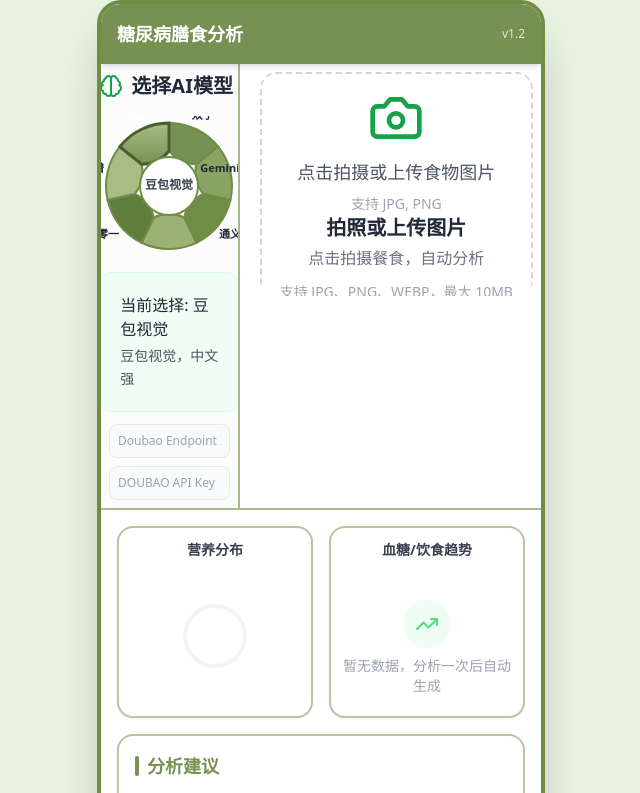
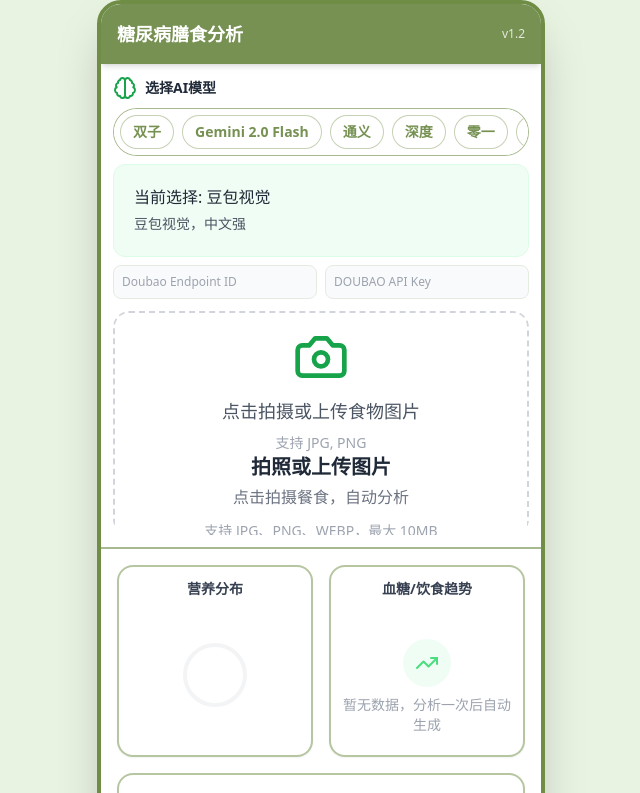
Before and after one commit to litongxue7788/diabetic-diet-analyzer-node, a Next.js app in the folder diabetic-diet-analyze/: page / in a window 1280 px wide. Shown: the top 793 px of the page, without its empty margins (319-959 px from the left). Built offline with nearby package versions, Linux system fonts and the light colour scheme.

Commit message:
layout(ui): 模型选择横向放置于上传框上方，按钮文字内置；整体填充抹茶绿；简化结构

```diff
--- a/diabetic-diet-analyze/app/components/ModelSelector.tsx
+++ b/diabetic-diet-analyze/app/components/ModelSelector.tsx
@@ -15,9 +15,10 @@
   selectedModel: string
   onModelSelect: (modelId: string) => void
   size?: number
+  variant?: 'circle' | 'horizontal'
 }
 
-export default function ModelSelector({ selectedModel, onModelSelect, size }: ModelSelectorProps) {
+export default function ModelSelector({ selectedModel, onModelSelect, size, variant = 'horizontal' }: ModelSelectorProps) {
   const [models, setModels] = useState<Model[]>([])
   const [loading, setLoading] = useState(true)
 
@@ -76,12 +77,12 @@
   if (loading) {
     return (
       <div className="space-y-4">
-        <h3 className="text-xl font-bold text-gray-800 flex items-center gap-2">
+        <h3 className="text-base font-bold text-gray-800 flex items-center gap-2">
           <Brain className="w-6 h-6 text-green-600" />
           选择AI模型
         </h3>
         <div className="animate-pulse space-y-2">
-          <div className="h-14 bg-gray-200 rounded-xl"></div>
+          <div className="h-10 bg-gray-200 rounded-full"></div>
           <div className="h-5 bg-gray-200 rounded w-2/3"></div>
         </div>
       </div>
@@ -89,22 +90,31 @@
   }
 
   return (
-    <div className="space-y-4">
-      <h3 className="text-xl font-bold text-gray-800 flex items-center gap-2">
+    <div className="space-y-2">
+      <h3 className="text-sm font-bold text-gray-800 flex items-center gap-2">
         <Brain className="w-6 h-6 text-green-600" />
         选择AI模型
       </h3>
 
-      <div className="flex items-center justify-center">
-        <SegmentedCircle
+      {variant === 'circle' ? (
+        <div className="flex items-center justify-center">
+          <SegmentedCircle
+            models={models}
+            selectedModel={selectedModel}
+            onSelect={onModelSelect}
+            size={size}
+            labelMap={cnShort}
+            centerLabelMap={cnFull}
+          />
+        </div>
+      ) : (
+        <HorizontalSegments
           models={models}
           selectedModel={selectedModel}
           onSelect={onModelSelect}
-          size={size}
           labelMap={cnShort}
-          centerLabelMap={cnFull}
         />
-      </div>
+      )}
 
       {selectedModel && (
         <div className="p-5 bg-green-50 rounded-xl border border-green-100">
@@ -116,6 +126,39 @@
           </p>
         </div>
       )}
+    </div>
+  )
+}
+
+function HorizontalSegments({
+  models,
+  selectedModel,
+  onSelect,
+  labelMap,
+}: {
+  models: Model[]
+  selectedModel: string
+  onSelect: (id: string) => void
+  labelMap?: Record<string, string>
+}) {
+  return (
+    <div className="w-full flex items-center gap-2 bg-white rounded-full border border-[#6F8D45]/60 p-1.5 overflow-x-auto">
+      {models.map((m) => {
+        const active = selectedModel === m.id
+        const disabled = m.status !== 'available'
+        return (
+          <button
+            key={m.id}
+            onClick={() => !disabled && onSelect(m.id)}
+            className={`px-3 py-1.5 rounded-full text-sm font-bold transition-all whitespace-nowrap ${
+              active ? 'bg-[#769152] text-white shadow' : 'bg-white text-[#769152] border border-[#6F8D45]/40'
+            } ${disabled ? 'opacity-40 cursor-not-allowed' : 'cursor-pointer'}`}
+            aria-pressed={active}
+          >
+            {(labelMap && labelMap[m.id]) || m.name}
+          </button>
+        )
+      })}
     </div>
   )
 }
--- a/diabetic-diet-analyze/app/page.tsx
+++ b/diabetic-diet-analyze/app/page.tsx
@@ -99,18 +99,17 @@
 
         {/* Tab 1: Dashboard */}
         <div className={activeTab === 0 ? 'block' : 'hidden'}>
-           {/* Top Section: Settings & Upload */}
-           <div className="grid grid-cols-12 gap-3 border-b-2 border-[#6F8D45]/60">
-            {/* Left: Model Settings */}
-            <div className="col-span-4 p-2 border-r-2 border-[#6F8D45]/60 flex flex-col items-center justify-center bg-gray-50/50 relative overflow-hidden min-h-[220px]">
-              <ModelSelector selectedModel={selectedModel} onModelSelect={setSelectedModel} size={140} />
+           {/* Top: Horizontal Model Selector above upload */}
+           <div className="p-3 bg-white border-b-2 border-[#6F8D45]/60">
+             <ModelSelector selectedModel={selectedModel} onModelSelect={setSelectedModel} variant="horizontal" />
+             <div className="mt-2 grid grid-cols-2 gap-2">
                {provider === 'doubao' && (
                  <input
                    type="text"
                    value={doubaoEndpoint}
                    onChange={(e) => setDoubaoEndpoint(e.target.value)}
                    placeholder="Doubao Endpoint ID"
-                  className="w-full mt-3 p-2 border rounded-lg text-xs bg-gray-50"
+                   className="w-full p-2 border rounded-lg text-xs bg-gray-50"
                  />
                )}
                <input
@@ -118,15 +117,11 @@
                  value={apiKeys[provider]}
                  onChange={(e) => setApiKeys({ ...apiKeys, [provider]: e.target.value })}
                  placeholder={`${provider.toUpperCase()} API Key`}
-                className="w-full mt-2 p-2 border rounded-lg text-xs bg-gray-50"
+                 className="w-full p-2 border rounded-lg text-xs bg-gray-50"
                />
              </div>
-
-             {/* Right: Upload Area */}
-             <div className="col-span-8 p-2">
-                <div className="relative h-48 sm:h-56 overflow-hidden bg-white rounded-2xl">
+             <div className="mt-3 relative h-48 sm:h-56 overflow-hidden bg-white rounded-2xl">
                <ImageUploader onImageSelect={(f) => { setFile(f); setResult(null); }}>
-                     {/* Analyze Button inside Upload Area */}
                   {file && !result && !loading && (
                      <div className="absolute inset-0 z-20 flex items-center justify-center bg-black/10 backdrop-blur-[2px]">
                         <button
@@ -144,7 +139,6 @@
                      </div>
                   )}
                </ImageUploader>
-                </div>
              </div>
            </div>
 
```
Lines whose indentation alone changed are shown as unchanged.
